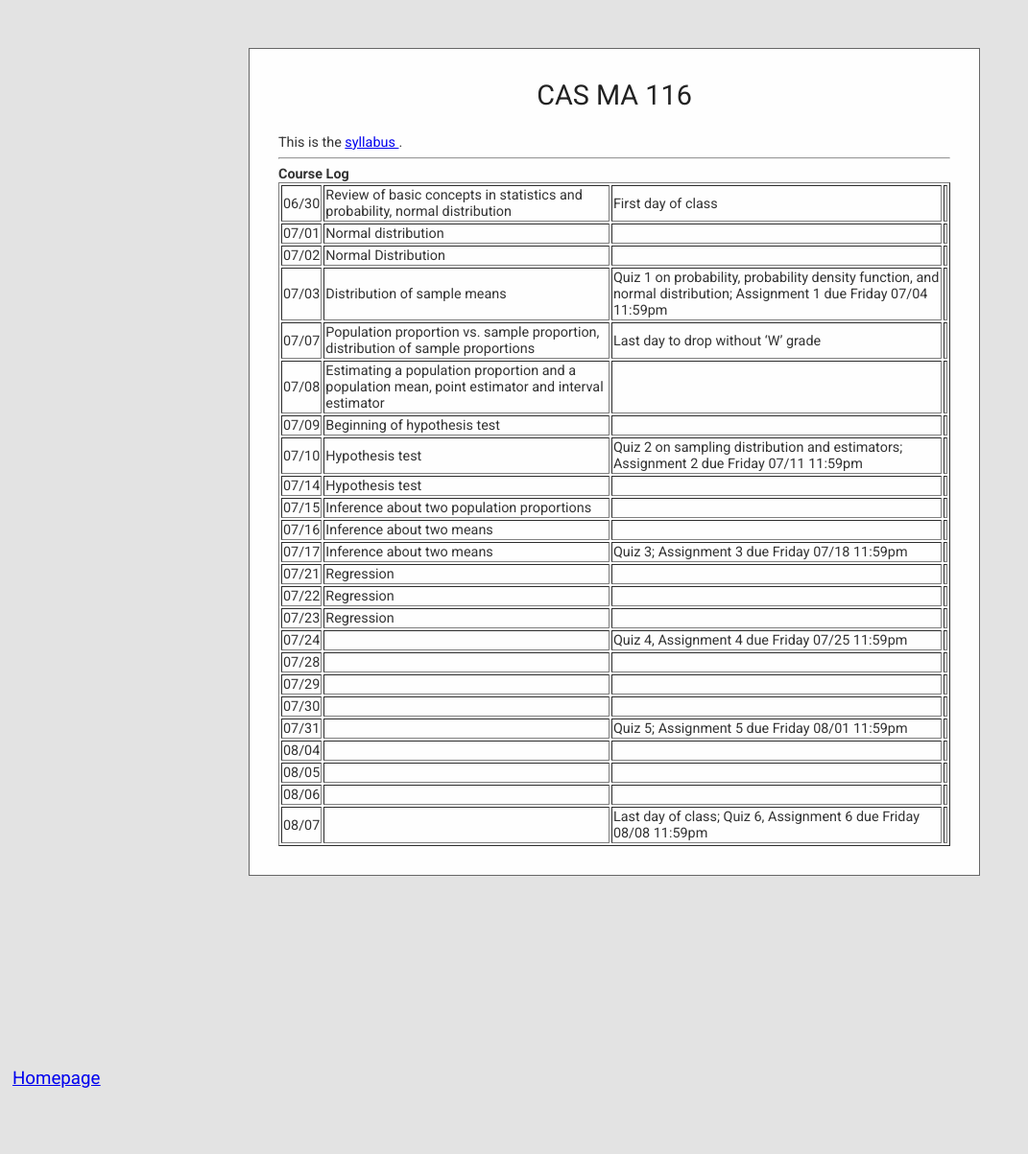
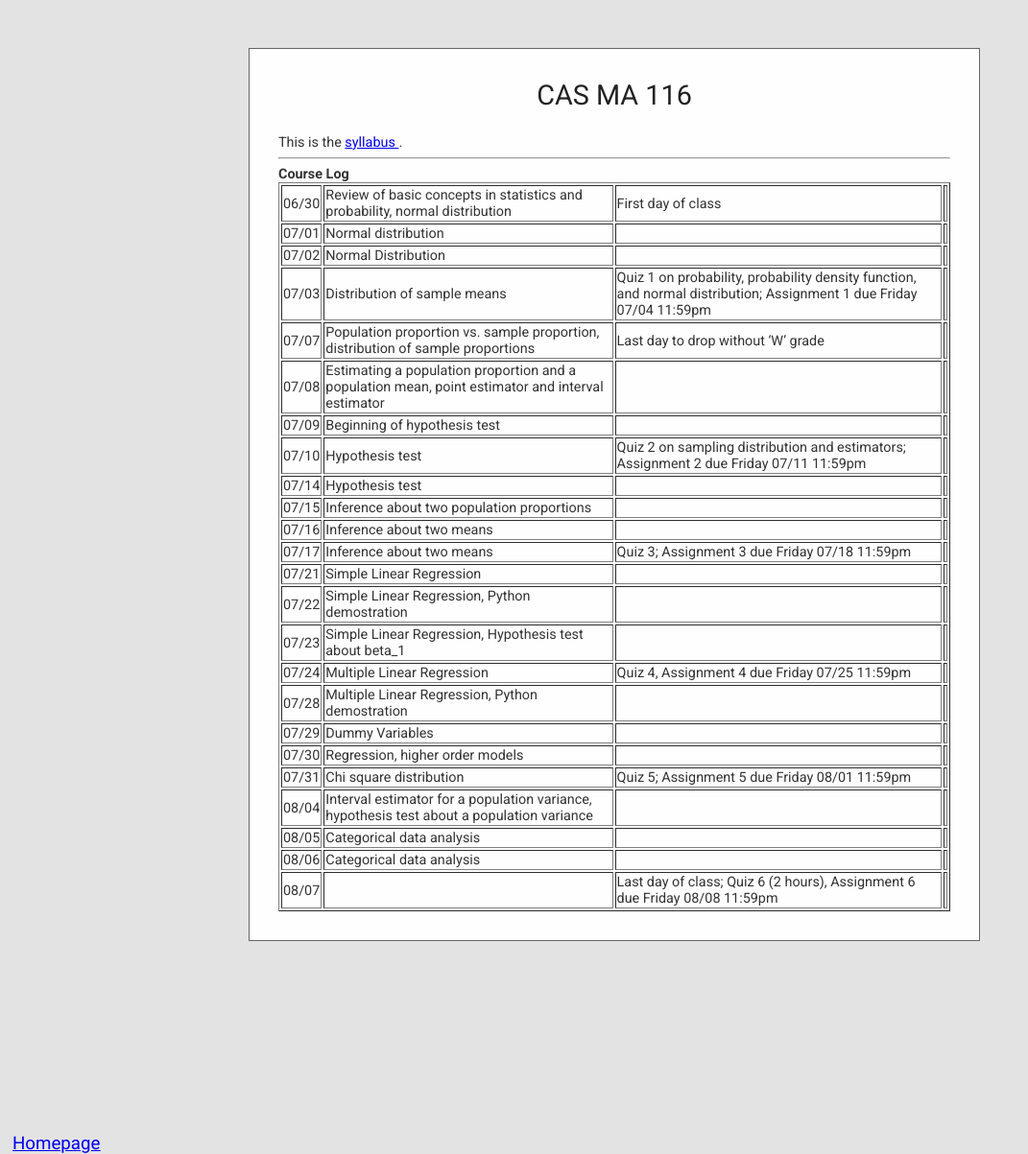
Before and after one commit to cesail/cesail.github.io, a Jekyll site: the page built from courses/25s2ma116/index.html, in a window 1280 px wide. Shown: the whole page at 96% size, without its empty margins (0-1071 px from the left). Built offline with Jekyll 4.4.1, drawn with Linux system fonts in a browser that asks for light colours; some web fonts are replaced; a script that is not in the unit is left out; before the commit the page ends 1135 px from its top, so only the background shows below that.

Commit message:
Update index.html

```diff
--- a/courses/25s2ma116/index.html
+++ b/courses/25s2ma116/index.html
@@ -148,74 +148,74 @@
   </tr>
 
    <tr><td> 07/21 </td>
-     <td> Regression </td>
+     <td> Simple Linear Regression </td>
      <td> </td>
     <td>  </td>
   </tr>
 
   <tr><td> 07/22 </td>
-     <td> Regression </td>
+     <td> Simple Linear Regression, Python demostration </td>
      <td>  </td>
     <td> </td>
   </tr>
 
   <tr><td> 07/23 </td>
-     <td> Regression </td>
+     <td> Simple Linear Regression, Hypothesis test about beta_1 </td>
      <td> </td>
     <td> </td>
   </tr>
 
   <tr><td> 07/24 </td>
-     <td> </td>
+     <td> Multiple Linear Regression </td>
      <td> Quiz 4,  Assignment 4 due Friday 07/25 11:59pm  </td>
     <td>  </td>
   </tr>
 
    <tr><td> 07/28 </td>
-     <td> </td>
+     <td> Multiple Linear Regression, Python demostration </td>
      <td> </td>
     <td> </td>
   </tr>
 
    <tr><td> 07/29 </td>
-     <td>  </td>
+     <td> Dummy Variables </td>
      <td> </td>
     <td></td>
   </tr>
 
    <tr><td> 07/30 </td>
-     <td> </td>
+     <td> Regression, higher order models </td>
      <td>  </td>
     <td></td>
   </tr>
 
    <tr><td> 07/31 </td>
-     <td> </td>
+     <td> Chi square distribution </td>
      <td> Quiz 5;  Assignment 5 due Friday 08/01 11:59pm </td>
     <td></td>
   </tr>
 
   <tr><td> 08/04 </td>
-     <td></td>
+     <td> Interval estimator for a population variance, hypothesis test about a population variance </td>
      <td> </td>
     <td></td>
   </tr>
 
   <tr><td> 08/05 </td>
-     <td> </td>
+     <td> Categorical data analysis  </td>
      <td> </td>
     <td></td>
   </tr>
 
   <tr><td> 08/06 </td>
-     <td></td>
+     <td> Categorical data analysis </td>
      <td> </td>
     <td></td>
   </tr>
 
   <tr><td> 08/07 </td>
      <td> </td>
-     <td>  Last day of class;  Quiz 6,  Assignment 6 due Friday 08/08 11:59pm</td>
+     <td>  Last day of class;  Quiz 6 (2 hours),  Assignment 6 due Friday 08/08 11:59pm</td>
     <td></td>
   </tr>
 
```
